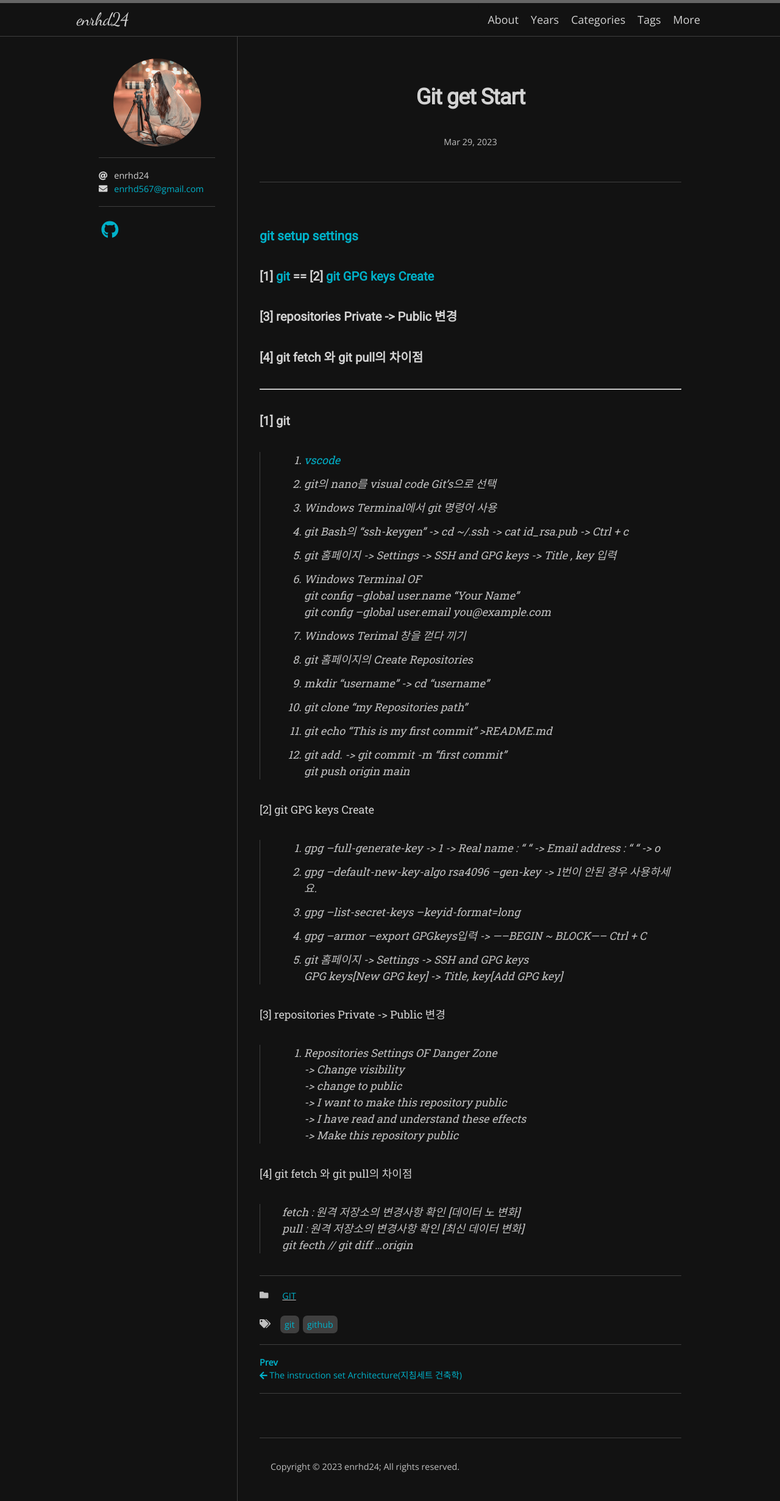
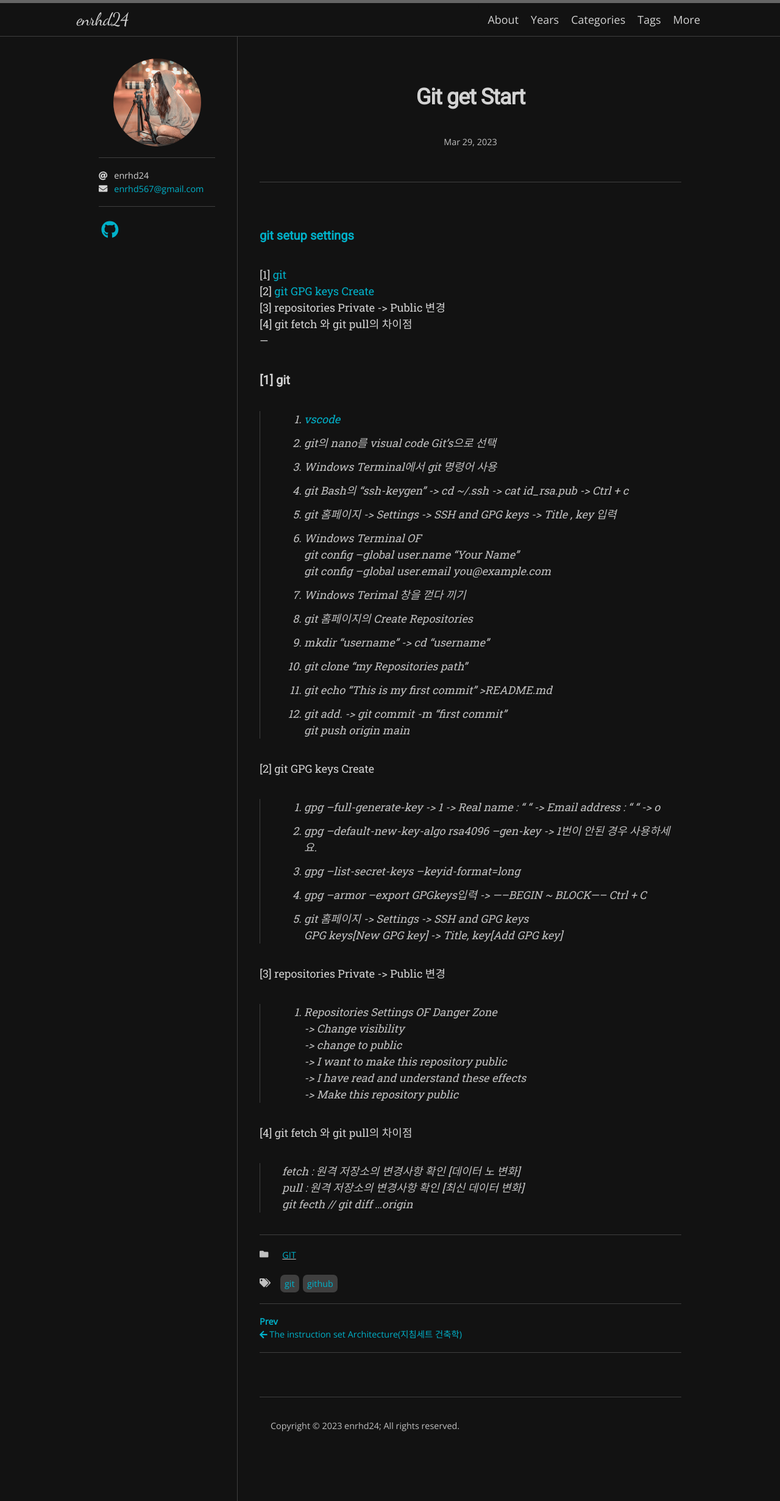
Before and after one commit to enrhd24/enrhd24.github.io, a Jekyll site: the page built from _posts/2023-03-29-git install.md, in a window 1280 px wide. Shown: the whole page at 61% size. Built offline with Jekyll 4.4.1, drawn with Linux system fonts in a browser that asks for light colours; nearby versions of some CDN libraries; some web fonts are replaced.

Commit message:
contents modifed

```diff
--- a/_posts/2023-03-29-git install.md
+++ b/_posts/2023-03-29-git install.md
@@ -5,11 +5,12 @@ date: 2023-03-29 10:00:00 +0900
 categories: GIT
 tag: [GIT, github]
 ---
-### [git setup settings](https://www.lainyzine.com/ko/article/how-to-set-git-repository-username-and-email/)
+#### [git setup settings](https://www.lainyzine.com/ko/article/how-to-set-git-repository-username-and-email/)
 
-#### [1] [git](https://git-scm.com/downloads) ==  [2] [git GPG keys Create](https://docs.github.com/ko/authentication/managing-commit-signature-verification)<br>
-#### [3] repositories Private -> Public 변경
-#### [4] git fetch 와 git pull의 차이점
+[1] [git](https://git-scm.com/downloads)<br>
+[2] [git GPG keys Create](https://docs.github.com/ko/authentication/managing-commit-signature-verification)<br>
+[3] repositories Private -> Public 변경<br>
+[4] git fetch 와 git pull의 차이점<br>
 ---
 
 #### [1] git
```
